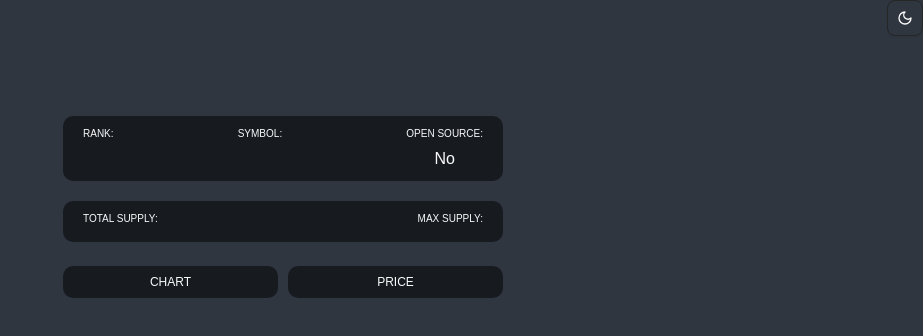
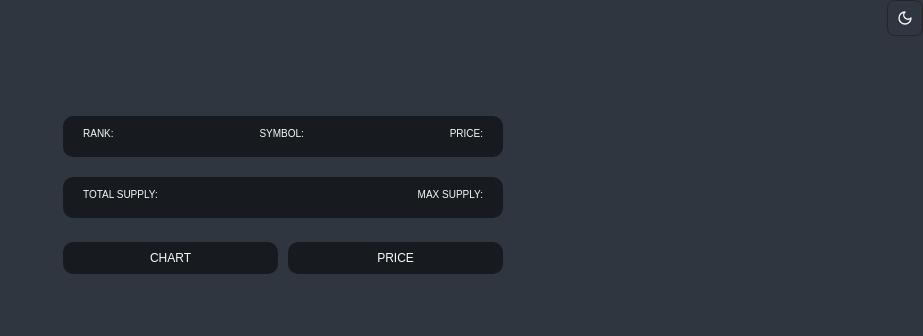
Before and after one commit to gayoungkoh/crypto-tracker, a React (Vite) app: page /1 in a window 1280 px wide. Shown: the top 336 px of the page, without its empty margins (357-1280 px from the left). Built offline with nearby package versions, Linux system fonts and the light colour scheme; no server answers; a web font is replaced by a local one.

Commit message:
Final Touches

```diff
--- a/package.json
+++ b/package.json
@@ -23,6 +23,7 @@
     "luxon": "^3.5.0",
     "react": "^19.0.0",
     "react-dom": "^19.0.0",
+    "react-helmet-async": "^2.0.5",
     "react-router": "^7.3.0",
     "tailwind-merge": "^3.0.2",
     "tailwindcss-animate": "^1.0.7"
--- a/src/App.tsx
+++ b/src/App.tsx
@@ -2,6 +2,7 @@ import { Outlet } from "react-router";
 import { ThemeProvider } from "@/components/theme-provider";
 import { ModeToggle } from "@/components/mode-toggle";
 import { ReactQueryDevtools } from "@tanstack/react-query-devtools";
+import { HelmetProvider } from "react-helmet-async";
 
 const App = () => {
   return (
@@ -9,7 +10,9 @@ const App = () => {
       <div className="flex justify-end">
         <ModeToggle />
       </div>
-      <Outlet />
+      <HelmetProvider>
+        <Outlet />
+      </HelmetProvider>
       <ReactQueryDevtools initialIsOpen={true} />
     </ThemeProvider>
   );
--- a/src/routes/Chart.tsx
+++ b/src/routes/Chart.tsx
@@ -32,6 +32,7 @@ const Chart = () => {
   const { isLoading, data } = useQuery({
     queryKey: ["ohlcv", state.coinId],
     queryFn: () => fetchCoinHistory(state.coinId),
+    // refetchInterval: 10000,
   });
 
   const tooltipFormatter = (tooltip: Tooltip) => {
--- a/src/routes/Coin.tsx
+++ b/src/routes/Coin.tsx
@@ -14,6 +14,7 @@ import {
   useNavigate,
   useParams,
 } from "react-router";
+import { Helmet } from "react-helmet-async";
 
 const Coin = () => {
   const { coinId = "" } = useParams<CoinRouteParams>();
@@ -32,6 +33,7 @@ const Coin = () => {
       queryKey: ["tickers", coinId],
       queryFn: () => fetchCoinTickers(coinId),
       enabled: !!coinId,
+      // refetchInterval: 5000,
     });
 
   const loading = infoLoading || tickersLoading;
@@ -67,6 +69,9 @@ const Coin = () => {
 
   return (
     <div className={CONTAINER_CLASS_NAME}>
+      <Helmet>
+        <title>{getTitle()}</title>
+      </Helmet>
       <header className={HEADER_CLASSNAME}>
         <h1 className={TITLE_CLASS_NAME}>{getTitle()}</h1>
       </header>
@@ -84,8 +89,8 @@ const Coin = () => {
               <span>{infoData?.symbol || ""}</span>
             </div>
             <div className={overviewItemClassName}>
-              <span className={overviewItemTitleClassName}>Open Source:</span>
-              <span>{infoData?.open_source ? "Yes" : "No"}</span>
+              <span className={overviewItemTitleClassName}>Price:</span>
+              <span>{tickersData?.quotes.USD.price.toFixed(3)}</span>
             </div>
           </div>
           <div className={descriptionClassName}>
--- a/src/routes/Coins.tsx
+++ b/src/routes/Coins.tsx
@@ -7,6 +7,7 @@ import {
 } from "@/constants/class-name";
 import { Coin } from "@/types/coin";
 import { useQuery } from "@tanstack/react-query";
+import { Helmet } from "react-helmet-async";
 import { useNavigate } from "react-router";
 
 const Coins = () => {
@@ -32,6 +33,9 @@ const Coins = () => {
 
   return (
     <div className={CONTAINER_CLASS_NAME}>
+      <Helmet>
+        <title>Coins</title>
+      </Helmet>
       <header className={HEADER_CLASSNAME}>
         <h1 className={TITLE_CLASS_NAME}>Coins</h1>
       </header>
```
Also changed, not shown: 1 other file (tests, documents, lock files or other folders).
